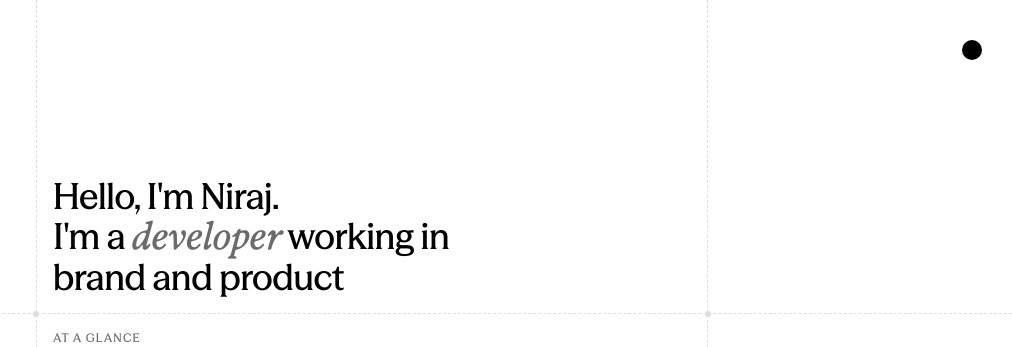
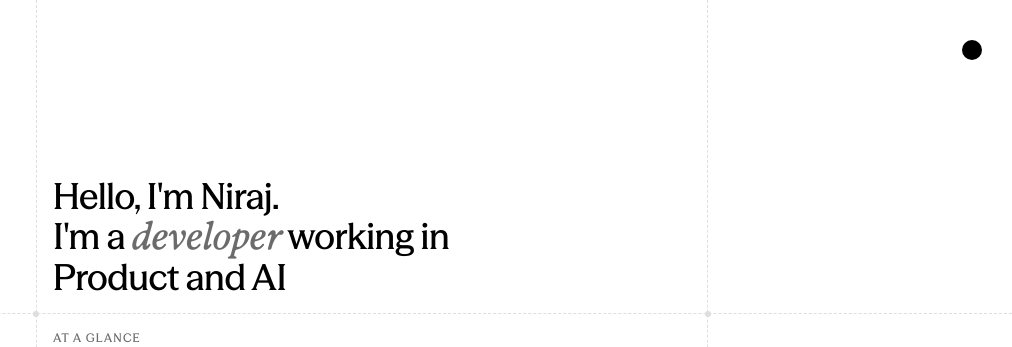
Before and after one commit to fsd-niraj/portfolio, a Next.js app: page / in a window 1280 px wide. Shown: the top 347 px of the page, without its empty margins (268-1280 px from the left). Built offline with nearby package versions, Linux system fonts and the light colour scheme.

Commit message:
homepage data change and testcase

```diff
--- a/src/data/home.ts
+++ b/src/data/home.ts
@@ -1,13 +1,12 @@
 export const hero = {
   name: 'Niraj',
   role: 'developer',
-  fields: 'brand and product',
+  fields: 'Product and AI',
 };
 
 export const glance = [
   { tenure: '3.5+', description: 'years of experience' },
   { tenure: '2', description: 'freelance' },
-  { tenure: '8+', description: 'OSS PR merged' },
 ];
 
 export const projects = [
```
